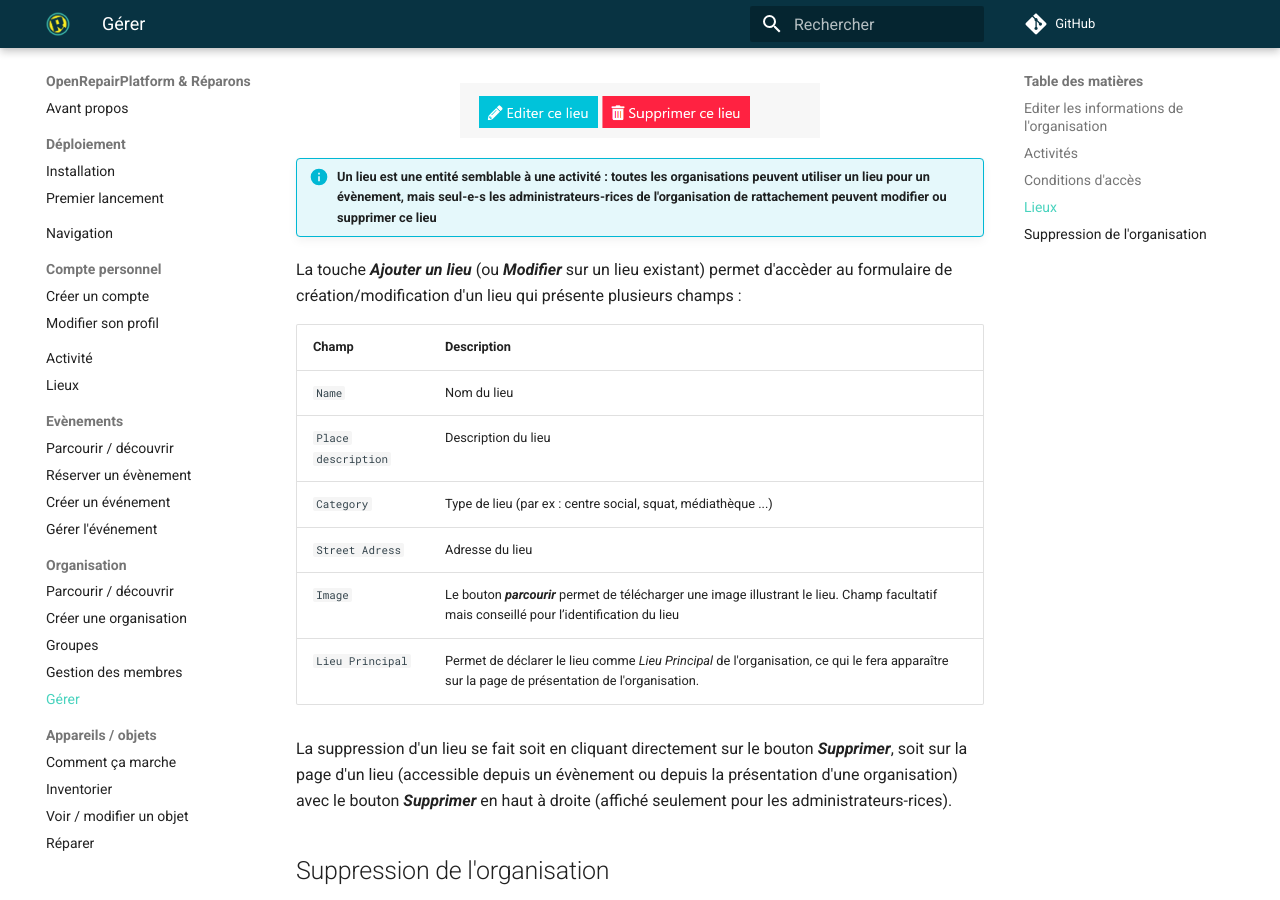
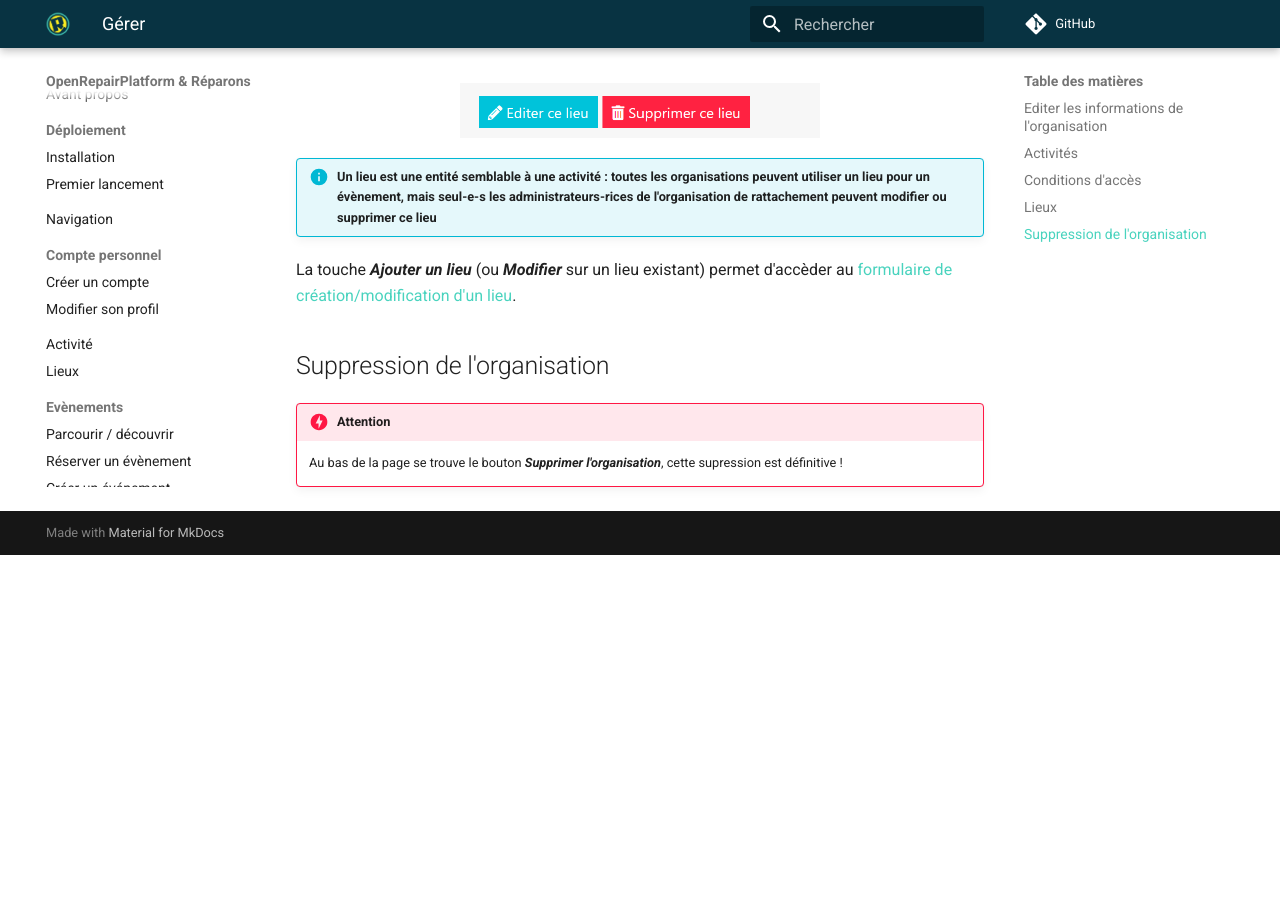
Before and after one commit to AtelierSoude/OpenRepairPlatform-docmentation, an MkDocs documentation site: the page built from docs/organization/manage.md, in a window 1280 px wide and 900 px high, scrolled down 1811 px. Built offline with MkDocs 1.6.1 and Material for MkDocs 9.7.7, drawn with Linux system fonts in a browser that asks for light colours; nearby versions of some CDN libraries; comment, search, counter and statistics services are not loaded; after the commit the page ends 2366 px from its top, so only the background shows below that.

Commit message:
Updated mamange.md content : link to location.md

````diff
--- a/docs/organization/manage.md
+++ b/docs/organization/manage.md
@@ -41,18 +41,9 @@ Cet onglet permet de d'ajouter, modifier ou supprimer les lieux rattachés à l'
 
 !!! info "Un lieu est une entité semblable à une activité : toutes les organisations peuvent utiliser un lieu pour un évènement, mais seul-e-s les administrateurs-rices de l'organisation de rattachement peuvent modifier ou supprimer ce lieu"
 
-La touche ***Ajouter un lieu*** (ou ***Modifier*** sur un lieu existant) permet d'accèder au formulaire de création/modification d'un lieu qui présente plusieurs champs :
+La touche ***Ajouter un lieu*** (ou ***Modifier*** sur un lieu existant) permet d'accèder au [formulaire de création/modification d'un lieu](../location.md#formulaire-de-creationmodification-dun-lieu).
 
-| Champ | Description |
-|:--|:--|
-| ```Name``` | Nom du lieu |
-| ```Place description``` | Description du lieu |
-| ```Category``` | Type de lieu (par ex : centre social, squat, médiathèque ...) |
-| ```Street Adress``` | Adresse du lieu |
-| ```Image``` | Le bouton ***parcourir***  permet de télécharger une image illustrant le lieu. Champ facultatif mais conseillé pour l’identification du lieu |
-| ```Lieu Principal ``` | Permet de déclarer le lieu comme _Lieu Principal_ de l'organisation, ce qui le fera apparaître sur la page de présentation de l'organisation. |
 
-La suppression d'un lieu se fait soit en cliquant directement sur le bouton ***Supprimer***, soit sur la page d'un lieu (accessible depuis un évènement ou depuis la présentation d'une organisation) avec le bouton ***Supprimer*** en haut à droite (affiché seulement pour les administrateurs-rices).
 
 ## Suppression de l'organisation
 
````
